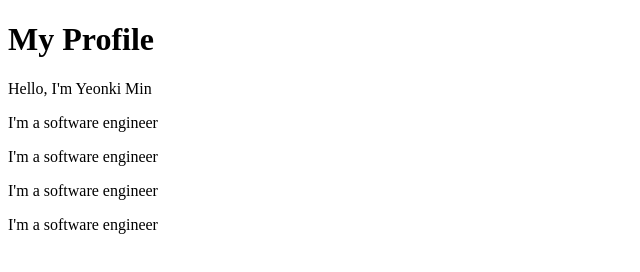
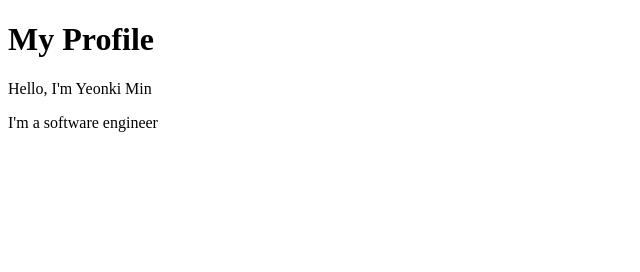
Before and after one commit to Yeonki-Min/my-profile-site, a plain HTML site: page index.html in a window 1280 px wide. Shown: the whole page, without its empty margins (0-640 px from the left). Drawn offline with Linux system fonts and the light colour scheme.

Commit message:
중복된 소개 문장 제거

```diff
--- a/index.html
+++ b/index.html
@@ -9,9 +9,5 @@
         <h1>My Profile</h1>
         <p>Hello, I'm Yeonki Min</p>
         <p>I'm a software engineer</p>
-        <p>I'm a software engineer</p>
-        <p>I'm a software engineer</p>
-        <p>I'm a software engineer</p>
-
     </body>
 </html>
```
